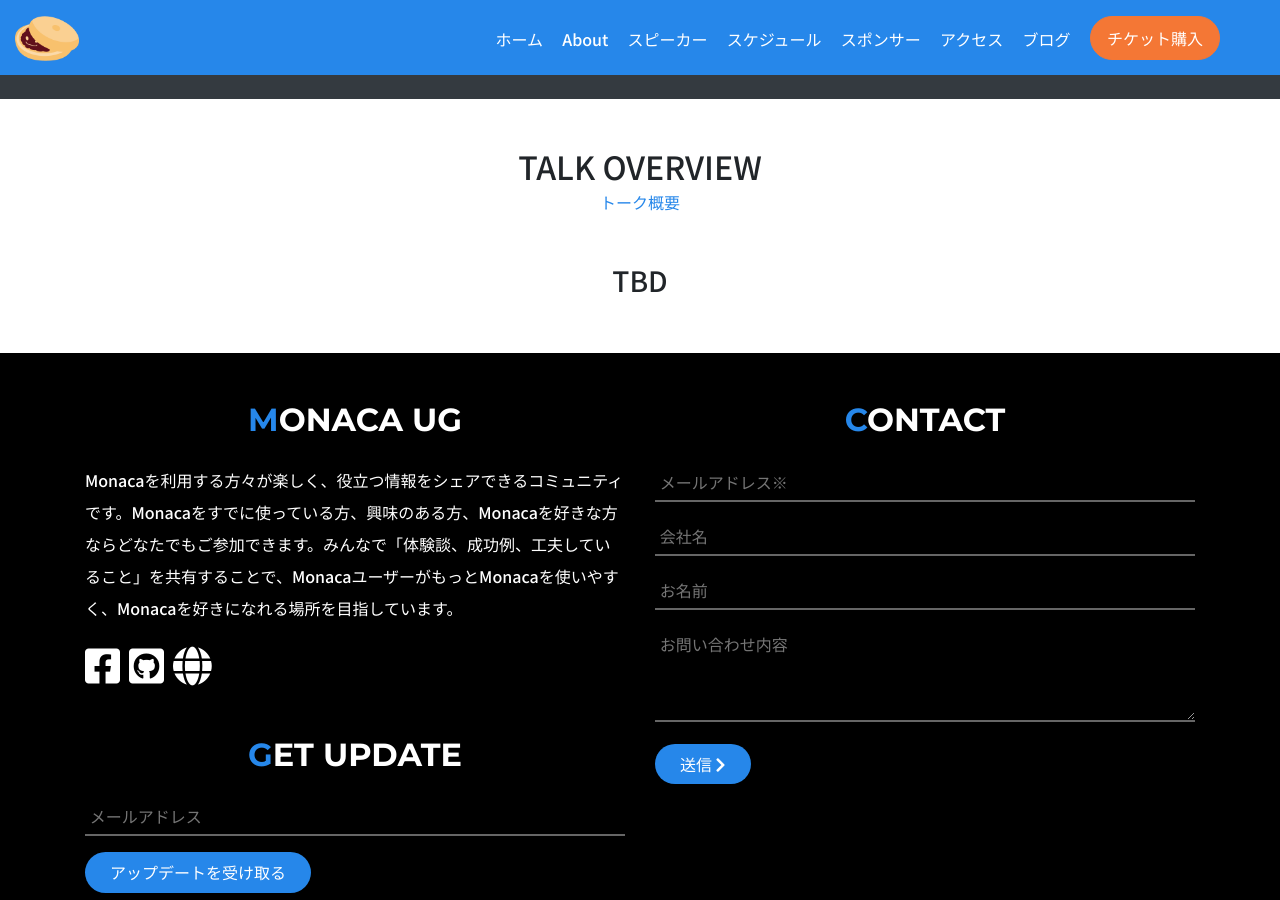
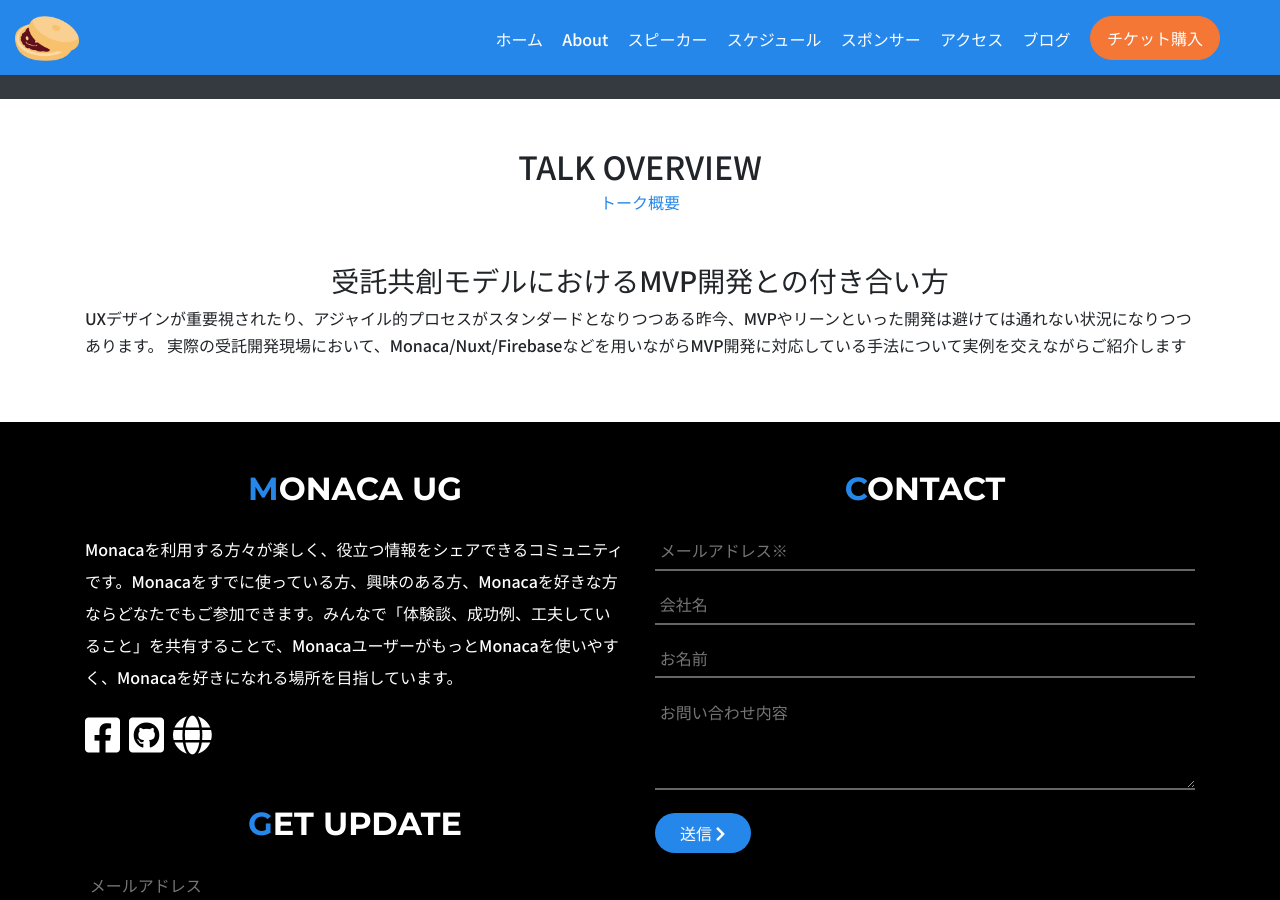
Before and after one commit to MonacaUG/conference-2019, a Jekyll site: the page built from speakers/fujiwara.md, in a window 1280 px wide and 900 px high, scrolled down 517 px. Built offline with Jekyll 4.4.1, drawn with Linux system fonts in a browser that asks for light colours; nearby versions of some CDN libraries; comment, search, counter and statistics services are not loaded.

Commit message:
Add session

```diff
--- a/_data/sessions.json
+++ b/_data/sessions.json
@@ -272,8 +272,8 @@
   {
     "time": "16:45",
     "track": "2",
-    "title": "TBD",
-    "description": "",
+    "title": "受託共創モデルにおけるMVP開発との付き合い方",
+    "description": "UXデザインが重要視されたり、アジャイル的プロセスがスタンダードとなりつつある昨今、MVPやリーンといった開発は避けては通れない状況になりつつあります。\n実際の受託開発現場において、Monaca/Nuxt/Firebaseなどを用いながらMVP開発に対応している手法について実例を交えながらご紹介します",
     "company": "ニジボックス",
     "name": "藤原 裕司",
     "id": "fujiwara",
```
